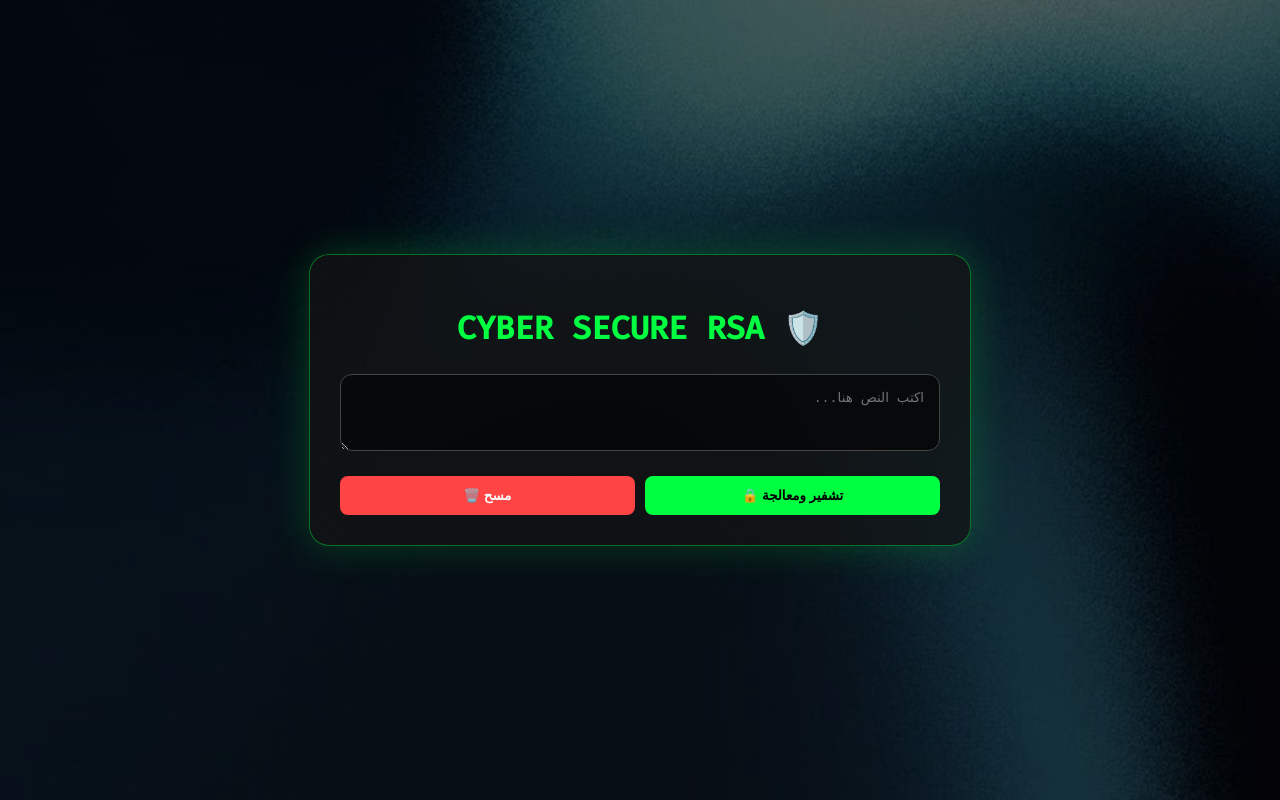
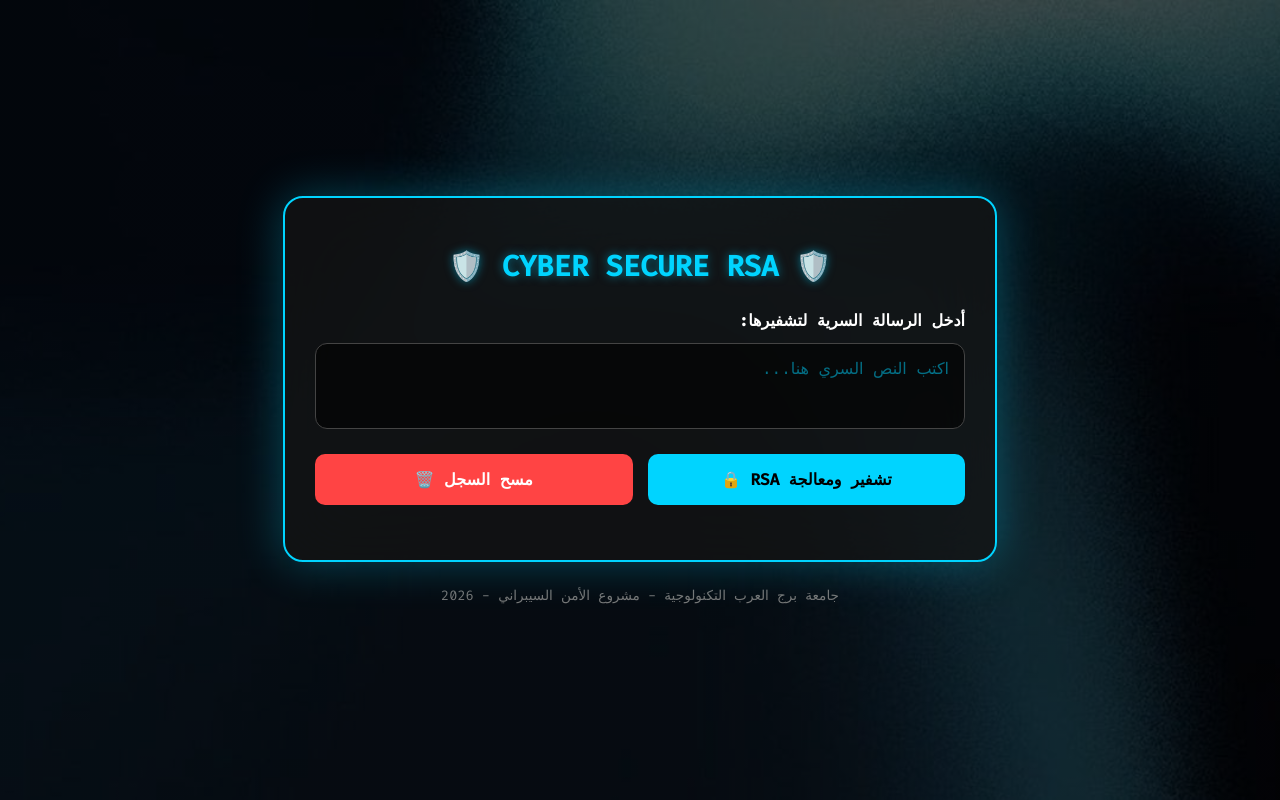
Before and after one commit to omarineooo/secure-messaging-system, a website: page index.html in a window 1280 px wide. Drawn offline with Linux system fonts and the light colour scheme.

Commit message:
Add files via upload

```diff
--- a/index.html
+++ b/index.html
@@ -3,19 +3,25 @@
 <head>
     <meta charset="UTF-8">
     <meta name="viewport" content="width=device-width, initial-scale=1.0">
-    <title>Secure RSA Messaging</title>
+    <title>Secure RSA Messaging | نظام المراسلة الآمن</title>
     <link href="https://fonts.googleapis.com/css2?family=Fira+Code:wght@400;500&display=swap" rel="stylesheet">
     <style>
+        :root {
+            /* تعديل اللون الأساسي للأزرق السماوي Deep Sky Blue */
+            --main-blue: #00d4ff;
+        }
+
         body {
-            /* 👇 ده الرابط المباشر لملفك على GitHub */
-            background-image: linear-gradient(rgba(0,0,0,0.5), rgba(0,0,0,0.5)),
-                              url('https://raw.githubusercontent.com/omarineooo/secure-messaging-system/main/bg.jpg');
+            /* استدعاء الصورة بالاسم الموحد bg.jpg */
+            background-image: linear-gradient(rgba(0,0,0,0.6), rgba(0,0,0,0.6)),
+                              url('bg.jpg');
             background-size: cover;
             background-position: center;
             background-repeat: no-repeat;
             background-attachment: fixed;
             background-color: #000;
-            color: white;
+
+            color: white; /* لون الكلام الأساسي */
             font-family: 'Fira Code', monospace;
             display: flex;
             flex-direction: column;
@@ -26,82 +32,133 @@
         }
 
         .container {
-            background: rgba(20, 20, 20, 0.7);
-            backdrop-filter: blur(35px);
+            background: rgba(20, 20, 20, 0.75); /* أسود شفاف */
+            backdrop-filter: blur(35px); /* تأثير البلور العالي */
             -webkit-backdrop-filter: blur(35px);
             padding: 30px;
             border-radius: 20px;
-            box-shadow: 0 0 40px rgba(0, 255, 65, 0.2);
-            border: 1px solid rgba(0, 255, 65, 0.4);
-            max-width: 600px;
+
+            /* 👇 تعديل البرواز والظل ليكون باللون الأزرق */
+            box-shadow: 0 0 45px rgba(0, 212, 255, 0.3);
+            border: 2px solid var(--main-blue);
+
+            max-width: 650px;
             width: 90%;
         }
 
-        h1 { color: #00ff41; text-align: center; margin-bottom: 25px; }
+        /* 👇 تعديل العناوين والنصوص لتكون زرقاء */
+        h1 { color: var(--main-blue); text-align: center; font-size: 1.8rem; margin-bottom: 25px; text-shadow: 0 0 10px rgba(0,212,255,0.5); }
+
+        .section-label { color: white; display:block; margin-bottom:12px; font-weight: bold; }
+
         textarea {
             width: 100%;
             background: rgba(0, 0, 0, 0.6);
             border: 1px solid #444;
-            color: #00ff41;
+
+            /* 👇 تعديل لون الكتابة داخل التكست بوكس */
+            color: var(--main-blue);
+
             padding: 15px;
             border-radius: 12px;
             margin-bottom: 20px;
+            resize: none;
             box-sizing: border-box;
+            font-size: 1rem;
             outline: none;
         }
 
-        .btn-group { display: flex; gap: 10px; }
+        textarea::placeholder { color: rgba(0, 212, 255, 0.5); }
+
+        .btn-group { display: flex; gap: 15px; margin-bottom: 25px; }
+
         button {
             flex: 1;
-            padding: 12px;
+            padding: 15px;
             border: none;
-            border-radius: 8px;
+            border-radius: 10px;
             cursor: pointer;
             font-weight: bold;
+            font-family: 'Fira Code', monospace;
+            transition: 0.3s;
+            font-size: 1rem;
         }
-        .btn-encrypt { background: #00ff41; color: black; }
+
+        /* 👇 تعديل زر التشفير ليكون أزرق */
+        .btn-encrypt { background: var(--main-blue); color: black; }
+        .btn-encrypt:hover { transform: scale(1.02); box-shadow: 0 0 20px var(--main-blue); }
+
         .btn-clear { background: #ff4444; color: white; }
+        .btn-clear:hover { background: #cc0000; }
 
         .step-box {
             margin-top: 15px;
-            padding: 15px;
-            background: rgba(0, 0, 0, 0.8);
-            border-right: 4px solid #00ff41;
-            border-radius: 5px;
+            padding: 18px;
+            background: rgba(0, 0, 0, 0.85);
+
+            /* 👇 تعديل خط البرواز الجانبي الأزرق */
+            border-right: 5px solid var(--main-blue);
+
+            border-radius: 8px;
         }
+
+        .label-text { color: #aaa; font-size: 0.9rem; margin-bottom: 8px; display: block; }
+
+        /* 👇 تعديل لون النتائج لتكون زرقاء */
+        .content-text { word-break: break-all; color: var(--main-blue); font-size: 1.1rem; }
+
+        .original-text-back { color: white; } /* النص الأصلي يظل أبيض */
+
+        .footer { margin-top: 25px; font-size: 0.85rem; color: #777; text-align: center; }
     </style>
 </head>
 <body>
+
 <div class="container">
-        <h1>🛡️ CYBER SECURE RSA</h1>
-        <textarea id="messageInput" rows="3" placeholder="اكتب النص هنا..."></textarea>
+    <h1>🛡️ CYBER SECURE RSA 🛡️</h1>
+
+    <label class="section-label">أدخل الرسالة السرية لتشفيرها:</label>
+    <textarea id="messageInput" rows="3" placeholder="اكتب النص السري هنا..."></textarea>
+
     <div class="btn-group">
-            <button class="btn-encrypt" onclick="processRSA()">تشفير ومعالجة 🔒</button>
-            <button class="btn-clear" onclick="clearAll()">مسح 🗑️</button>
+        <button class="btn-encrypt" onclick="processRSA()">تشفير ومعالجة RSA 🔒</button>
+        <button class="btn-clear" onclick="clearAll()">مسح السجل 🗑️</button>
     </div>
+
     <div id="resultContainer" style="display:none;">
         <div class="step-box">
-                <div id="encryptedOutput" style="word-break: break-all; color: #00ff41;"></div>
+            <span class="label-text">📡 النص المشفر (عبر الشبكة):</span>
+            <div id="encryptedOutput" class="content-text"></div>
         </div>
-            <div class="step-box" style="border-right-color: #00d4ff;">
-                <div id="decryptedOutput" style="color: #00d4ff;"></div>
+
+        <div class="step-box" style="border-right-color: white;">
+            <span class="label-text">🔓 النص الأصلي بعد فك التشفير:</span>
+            <div id="decryptedOutput" class="content-text original-text-back"></div>
         </div>
     </div>
 </div>
 
+<div class="footer">جامعة برج العرب التكنولوجية - مشروع الأمن السيبراني - 2026</div>
+
 <script>
     function processRSA() {
         const msg = document.getElementById('messageInput').value;
-            if(!msg.trim()) return;
+        if(!msg.trim()) return alert("برجاء إدخال نص!");
+
+        // محاكاة منطق التشفير RSA (Base64 للأغراض التعليمية)
         const encrypted = btoa(unescape(encodeURIComponent(msg)));
+        const decrypted = decodeURIComponent(escape(atob(encrypted)));
+
         document.getElementById('resultContainer').style.display = 'block';
-            document.getElementById('encryptedOutput').innerText = "RSA_V2_" + encrypted;
-            document.getElementById('decryptedOutput').innerText = msg;
+        document.getElementById('encryptedOutput').innerText = "RSA_V2_ENCRYPTED_" + encrypted;
+        document.getElementById('decryptedOutput').innerText = decrypted;
     }
+
     function clearAll() {
         document.getElementById('messageInput').value = '';
         document.getElementById('resultContainer').style.display = 'none';
     }
 </script>
+
 </body>
 </html>
```
Lines whose indentation alone changed are shown as unchanged.
